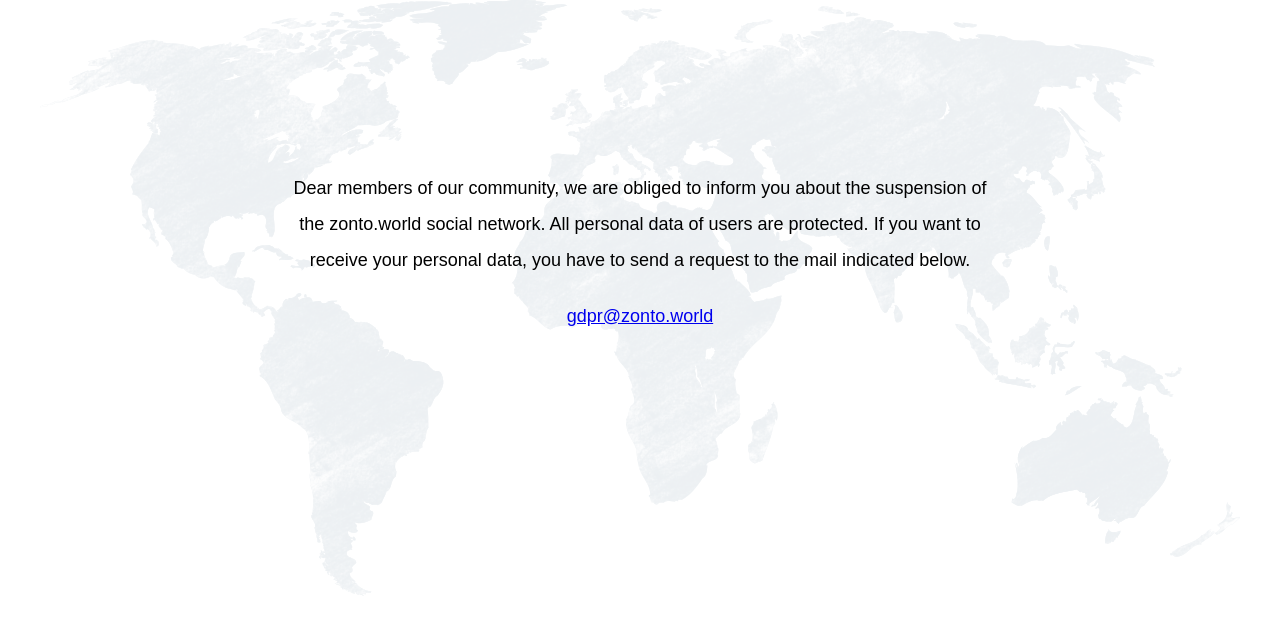
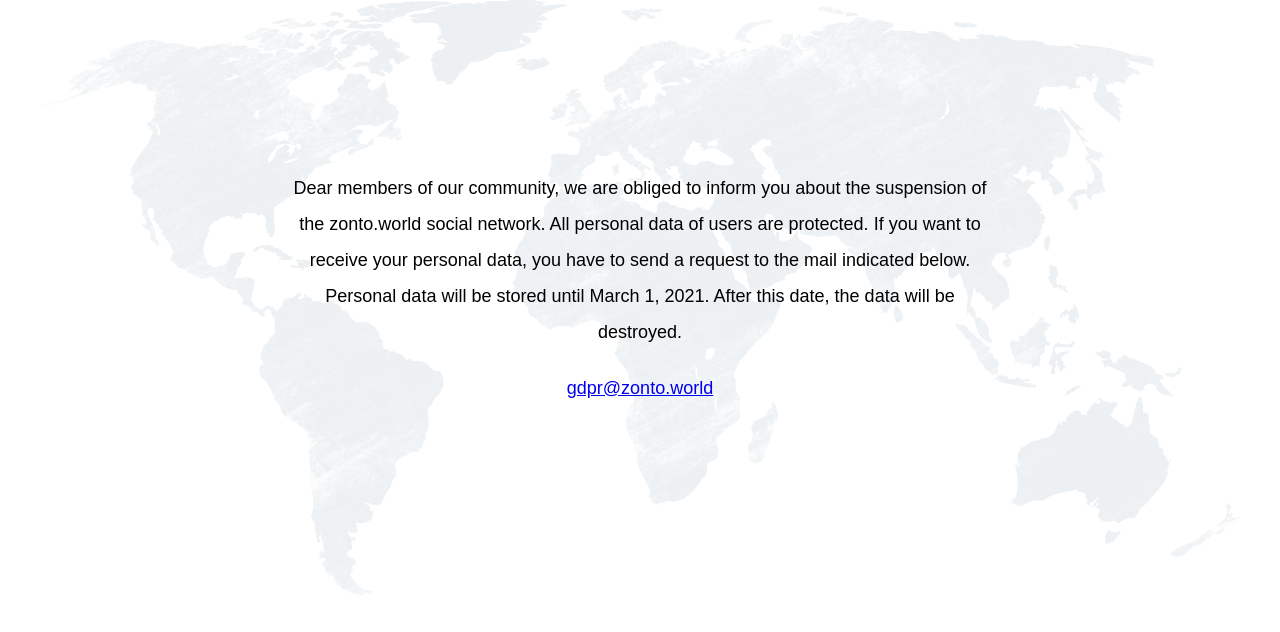
Before and after one commit to dmkolomiets/zonto, a plain HTML site: page index.html in a window 1280 px wide. Drawn offline with Linux system fonts and the light colour scheme.

Commit message:
add date

```diff
--- a/index.html
+++ b/index.html
@@ -10,7 +10,7 @@
 <body>
     <div class="promo">
         <div class="massage">
-            Dear members of our community, we are obliged to inform you about the suspension of the zonto.world social network. All personal data of users are protected. If you want to receive your personal data, you have to send a request to the mail indicated below.
+            Dear members of our community, we are obliged to inform you about the suspension of the zonto.world social network. All personal data of users are protected. If you want to receive your personal data, you have to send a request to the mail indicated below. Personal data will be stored until March 1, 2021. After this date, the data will be destroyed.
             <br>
             <span class="mail"><a href="mailto:gdpr@zonto.world">gdpr@zonto.world</a></span>
         </div>
```
